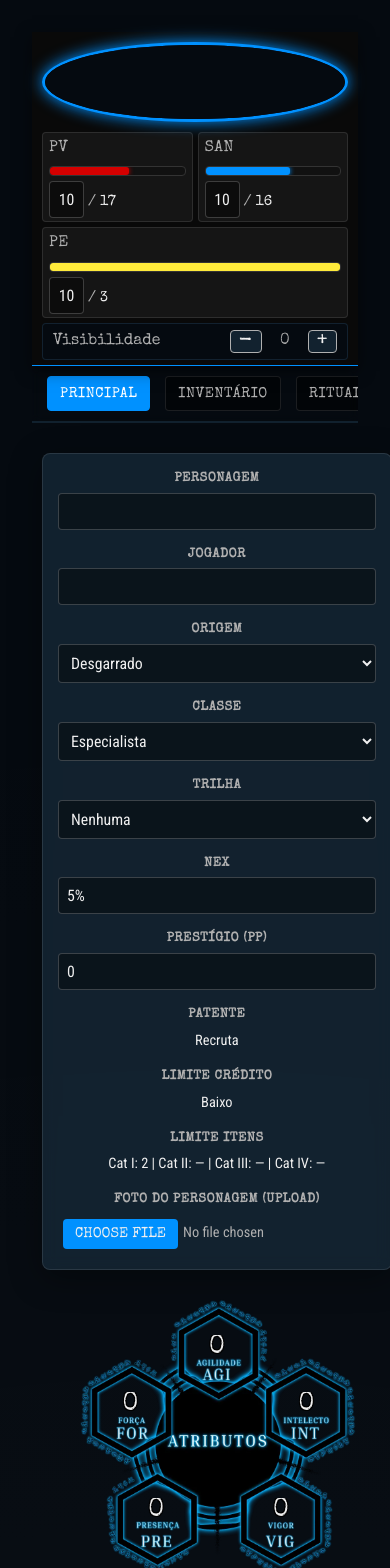
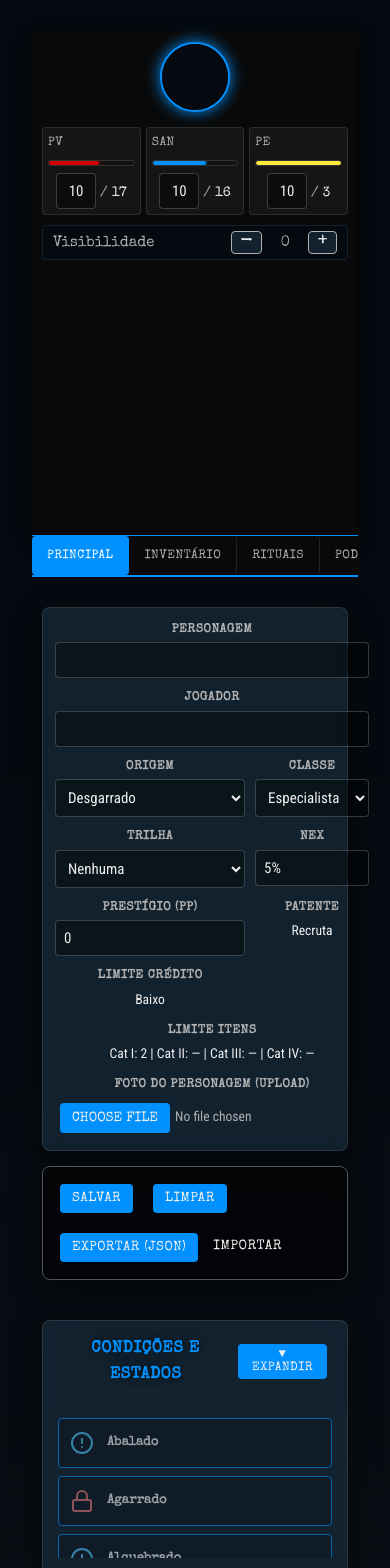
Before and after one commit to patrinhani/Rpg_plataform, a React (Vite) app: page / in a window 390 px wide. Shown: the top 1568 px of the page. Built offline with nearby package versions, Linux system fonts and the light colour scheme.

Commit message:
`Refactored responsive CSS styles for mobile and tablet devices`

```diff
--- a/src/styles/responsive.css
+++ b/src/styles/responsive.css
@@ -1,42 +1,8 @@
-/* css/responsive.css */
-/* (Ajustes para as novas barras de status na HUD) */
+/* src/styles/responsive.css */
+/* (VERSÃO "ENCAIXADA" E COMPACTA PARA MOBILE) */
 
-/* --- 1. Telas Médias (Tablets) --- */
+/* --- 1. Ajustes Gerais para Telas Menores (< 1100px) --- */
 @media (max-width: 1100px) {
-
-  /* --- RECURSOS (TABLET) --- */
-  .recursos-container-fixo {
-    padding: 10px;
-    flex-wrap: wrap;
-    justify-content: center;
-    gap: 10px;
-  }
-  .recursos-hud-itens {
-    justify-content: center;
-    width: 100%;
-    gap: 10px;
-    flex-grow: 0;
-    order: 1;
-  }
-  .personagem-imagem-container {
-    width: 90px;
-    height: 90px;
-    order: 2;
-  }
-  .recursos-hud-trackers {
-    width: 100%;
-    max-width: 450px;
-    order: 3;
-    flex-basis: auto;
-  }
-
-  /* Ajusta a posição das Abas */
-  .ficha-abas {
-    top: 250px; /* <-- AJUSTADO (era 220px) */
-    padding: 10px;
-  }
-
-  /* --- Layout da Ficha Principal (Tablet) --- */
   .ficha-container {
     grid-template-columns: 1fr 1fr;
     grid-template-areas:
@@ -46,352 +12,274 @@
       "pericias     pericias"
       "controles    controles"
       "calculo      calculo";
+    gap: 15px;
   }
 
+  /* Hexágono um pouco menor em tablets */
   .box-atributos {
-    max-width: 100%;
+    max-width: 450px;
   }
 
-  input[type="number"].input-hex {
-    font-size: 2.2em;
-    width: 55px;
+  /* Reposiciona inputs do hexágono para tablets */
+  #forca { top: 32%; left: 17%; }
+  #agilidade { top: 14%; left: 44%; }
+  #intelecto { top: 32%; left: 71%; }
+  #presenca { top: 64%; left: 25%; }
+  #vigor { top: 64%; left: 64%; }
+}
+
+/* --- 2. OTIMIZAÇÃO AGRESSIVA PARA MOBILE (< 768px) --- */
+@media (max-width: 768px) {
+
+  /* Reduz o tamanho base da fonte para caber mais coisa */
+  body {
+    font-size: 85%;
   }
 
-  /* --- AJUSTE FINO (TABLET) --- */
-  #forca {
-    top: 32%;
-    left: 18%;
-  }
-  #agilidade {
-    top: 14%;
-    left: 45%;
-  }
-  #intelecto {
-    top: 32%;
-    left: 72%;
-  }
-  #presenca {
-    top: 64%;
-    left: 26%;
-  }
-  #vigor {
-    top: 64%;
-    left: 64%;
-  }
-}
-
-/* --- 2. Telas Pequenas (Celulares) --- */
-@media (max-width: 768px) {
-  body {
-    font-size: 95%;
+  /* --- HUD (Status) Compacta --- */
+  .recursos-container-fixo {
+    position: relative; /* Rola com a página para não comer tela */
+    padding: 10px;
+    gap: 10px;
+    flex-direction: column;
+    align-items: stretch;
   }
 
-  .ficha-container,
-  .ficha-container-inventario {
+  /* Organiza PV, SAN e PE em uma linha horizontal apertada */
+  .recursos-hud-itens {
+    flex-direction: row;
+    flex-wrap: nowrap; /* Força ficar na mesma linha */
+    gap: 5px;
+    justify-content: space-between;
+  }
+
+  .recurso-hud-item {
+    padding: 5px;
+    min-width: 0; /* Permite encolher */
+    flex-basis: 33%;
+  }
+
+  .recurso-hud-item label {
+    font-size: 0.9em; /* Label menor */
+    margin-bottom: 2px;
+  }
+
+  /* Esconde a barra colorida se estiver muito apertado, ou deixa bem fina */
+  .hud-barra-container {
+    height: 6px;
+    margin-bottom: 2px;
+  }
+
+  .hud-numeros-container {
+    justify-content: center;
+  }
+
+  .hud-input-atual {
+    font-size: 1.1em;
+    width: 40px;
+    padding: 0;
+    height: auto;
+  }
+  .hud-separador, .hud-valor-max {
+    font-size: 1em;
+  }
+
+  /* Foto do personagem menor */
+  .personagem-imagem-container {
+    width: 70px;
+    height: 70px;
+    margin: 0 auto 5px auto;
+    border-width: 2px;
+    order: -1; /* Foto no topo */
+  }
+
+  /* --- Abas de Navegação "Grudadas" --- */
+  .ficha-abas {
+    top: 0; /* Gruda no topo da tela */
+    padding: 0;
+    gap: 0;
+    background: rgba(10, 10, 10, 0.98);
+    border-bottom: 2px solid var(--cor-destaque);
+    overflow-x: auto; /* Scroll horizontal */
+    justify-content: flex-start;
+    white-space: nowrap;
+    z-index: 1000;
+    scrollbar-width: none; /* Esconde scrollbar Firefox */
+  }
+  .ficha-abas::-webkit-scrollbar { display: none; } /* Esconde scrollbar Chrome */
+
+  .ficha-aba-link {
+    padding: 12px 15px;
+    font-size: 0.9em;
+    border: none;
+    background: transparent;
+    border-right: 1px solid rgba(255,255,255,0.1);
+    margin: 0;
+  }
+  .ficha-aba-link.active {
+    background-color: var(--cor-destaque);
+    color: #fff;
+  }
+
+  /* --- Layout Principal em Coluna Única --- */
+  .ficha-container {
+    display: flex;
+    flex-direction: column;
     padding: 10px;
     gap: 15px;
   }
+
+  /* Caixas mais compactas */
   .box {
-    padding: 15px;
+    padding: 12px;
+    gap: 10px;
   }
 
-  /* --- RECURSOS (CELULAR) --- */
-  .recursos-container-fixo {
-    padding: 10px 10px 5px 10px;
-    flex-direction: row;
-    flex-wrap: wrap;
-    justify-content: center;
+  /* Títulos das caixas menores */
+  .titulo-bloco, h2 {
+    font-size: 1.2em;
+    margin-bottom: 10px;
+    padding-bottom: 5px;
+  }
+
+  /* --- Hexágono de Atributos (Redimensionado) --- */
+  .box-atributos {
+    width: 280px; /* Tamanho fixo menor para mobile */
+    height: 280px;
+    margin: 0 auto; /* Centralizado */
+  }
+
+  /* Ajuste fino das posições dos números no Hexágono Pequeno */
+  input[type="number"].input-hex {
+    font-size: 1.8em;
+    width: 45px;
+    height: 40px;
+  }
+  #forca { top: 30%; left: 15%; }
+  #agilidade { top: 12%; left: 43%; }
+  #intelecto { top: 30%; left: 70%; }
+  #presenca { top: 63%; left: 23%; }
+  #vigor { top: 63%; left: 62%; }
+
+  /* --- Identidade (Campos lado a lado quando der) --- */
+  .box-identidade {
+    display: grid;
+    grid-template-columns: 1fr 1fr; /* Tenta colocar 2 por linha */
     gap: 10px;
   }
-  .recursos-hud-itens {
-    flex-direction: column; /* Empilha PV, SAN, PE */
-    width: auto;
-    gap: 8px; /* <-- AJUSTADO (era 5px) */
-    order: 1;
-    flex-grow: 1;
+  /* Nome e Jogador ocupam linha inteira */
+  .box-identidade .campo-horizontal:nth-child(1),
+  .box-identidade .campo-horizontal:nth-child(2) {
+    grid-column: span 2;
   }
-  .recurso-hud-item {
-    padding: 8px 10px; /* <-- AJUSTADO (era 4px 8px) */
+
+  /* --- Perícias (Grade Compacta) --- */
+  .pericias-grid-container {
+    grid-template-columns: repeat(2, 1fr); /* 2 Colunas fixas */
+    gap: 8px;
+  }
+  .pericia-item {
+    min-height: 90px; /* Menor altura */
+    padding: 8px;
+  }
+  .pericia-item span:first-child {
+    font-size: 0.8em;
+    white-space: nowrap;
+    overflow: hidden;
+    text-overflow: ellipsis;
+  }
+  .pericia-bonus-texto {
+    font-size: 1.6em;
+  }
+  .pericia-dado-shape {
+    width: 35px;
+    height: 40px;
+  }
+  .pericia-dado-texto {
+    font-size: 0.7em;
+  }
+
+  /* --- Defesa e Status --- */
+  .box-defesa {
+    display: flex;
+    flex-direction: column;
+  }
+  .valor-total-bloco {
+    display: flex;
+    justify-content: space-between;
+    align-items: center;
+    padding: 5px 15px;
+  }
+  .valor-total-bloco .valor-grande {
+    font-size: 2.5em;
+  }
+  .campos-linha-defesa {
     gap: 5px;
   }
-  .recurso-hud-item label {
-    font-size: 1.1em; /* <-- AJUSTADO (era 1em) */
-    margin-right: auto;
+  .campo-valor-simples {
+    padding: 5px;
   }
-  .hud-input-atual {
-    font-size: 1.1em;
-    width: 45px;
+  .campo-valor-simples label {
+    font-size: 0.7em;
   }
-  .hud-separador, .hud-valor-max {
+  .campo-valor-simples .valor {
+    font-size: 1.4em;
+  }
+
+  /* --- Inventário --- */
+  .loja-lista-itens,
+  #lista-inventario-pessoal {
+    grid-template-columns: 1fr; /* 1 coluna para cards de item */
+  }
+  .item-card {
+    margin-bottom: 5px;
+  }
+  .item-header {
+    padding: 8px 10px;
+  }
+  .item-header h3 {
     font-size: 1.1em;
   }
 
-  .personagem-imagem-container {
-    width: 100px;
-    height: 100px;
-    order: 2;
+  /* --- Modais --- */
+  .modal-conteudo {
+    width: 98%;
+    height: auto;
+    max-height: 95vh;
+    padding: 0;
+  }
+  .modal-body {
+    padding: 10px;
+  }
+  /* Ajuste para inputs em modais não ficarem gigantes */
+  .form-custom-grid {
+    grid-template-columns: 1fr 1fr;
+    gap: 8px;
   }
 
-  .recursos-hud-trackers {
-    width: 100%;
-    order: 3;
-    flex-basis: 100%;
-    max-width: none;
-    margin-top: 5px;
-  }
-
-  /* Ajusta a posição das Abas */
-  .ficha-abas {
-    top: 275px; /* <-- AJUSTADO (era 250px) */
-    padding: 5px 10px;
-    gap: 5px;
-    overflow-x: auto;
-    flex-wrap: nowrap;
-  }
-
-  /* ... (o restante do arquivo .css responsivo permanece o mesmo) ... */
-  .ficha-aba-link {
-    font-size: 1em;
-    padding: 8px 12px;
-    flex-shrink: 0;
-  }
-
-  .ficha-container {
-    grid-template-columns: 1fr;
-    grid-template-areas:
-      "identidade"
-      "atributos"
-      "defesa"
-      "acoes-defesa"
-      "resistencias"
-      "pericias"
-      "controles"
-      "calculo";
-  }
-
-  .box-atributos {
-     max-width: 400px;
-  }
-
-  input[type="number"].input-hex {
-    font-size: 2.2em;
-    width: 55px;
-  }
-
-  #forca {
-    top: 31%;
-    left: 16%;
-  }
-  #agilidade {
-    top: 13%;
-    left: 44%;
-  }
-  #intelecto {
-    top: 31%;
-    left: 71%;
-  }
-  #presenca {
-    top: 64%;
-    left: 24%;
-  }
-  #vigor {
-    top: 64%;
-    left: 63%;
-  }
-
-  .pericias-grid-container {
-    grid-template-columns: repeat(auto-fill, minmax(110px, 1fr));
-    gap: 8px;
-  }
-  .pericia-item {
-    min-height: 100px;
-    padding: 8px;
-  }
-  .pericia-item span:first-child {
-    font-size: 0.9em;
-    line-height: 1.1;
-  }
-  .pericia-bonus-container {
-    gap: 5px;
-  }
-  .pericia-dado-shape {
-    width: 40px;
-    height: 44px;
-  }
-  .pericia-dado-texto {
-    font-size: 0.8em;
-  }
-  .pericia-bonus-texto {
-    font-size: 1.5em;
-  }
-  .pericia-item select {
-    font-size: 0.8em;
-    padding: 4px;
-  }
-
-  .box-controles {
-    gap: 5px;
-  }
-  .box-controles button,
-  .box-controles .btn-importar-label {
-    flex-grow: 1;
-    text-align: center;
-    margin: 2px;
-  }
-  .seletor-tema {
-    width: 100%;
-    margin-left: 0;
-  }
-  .seletor-tema select {
-    width: 100%;
-  }
-
-  .modal-conteudo {
-    width: 95vw;
-    max-height: 90vh;
-  }
-  .modal-abas {
-    justify-content: flex-start;
-    overflow-x: auto;
-    flex-wrap: nowrap;
-    padding-bottom: 5px;
-  }
-  .form-custom-grid {
-    grid-template-columns: 1fr;
-  }
-  .modal-conteudo.modal-grande {
-    max-width: 95vw;
-  }
-
+  /* Remove fundo parallax pesado */
   #parallax-background {
     display: none;
   }
 }
 
-/* --- 3. Telas Pequenas (Celulares em Retrato) --- */
-@media (max-width: 480px) {
-  body {
-    font-size: 90%;
+/* --- 3. Telas "Micro" (iPhone SE, Fold fechado - < 360px) --- */
+@media (max-width: 360px) {
+  .pericias-grid-container {
+    grid-template-columns: 1fr; /* 1 coluna se for muito pequeno */
   }
-
-  .ficha-abas {
-    top: 240px;
+  .box-identidade {
+    grid-template-columns: 1fr; /* 1 coluna */
   }
-
+  .box-identidade .campo-horizontal {
+    grid-column: span 1 !important;
+  }
   .box-atributos {
-     max-width: 320px;
+    width: 240px;
+    height: 240px;
   }
   input[type="number"].input-hex {
-    font-size: 1.8em;
-    width: 45px;
-  }
-
-  #forca {
-    top: 31%;
-    left: 16%;
-  }
-  #agilidade {
-    top: 13%;
-    left: 43%;
-  }
-  #intelecto {
-    top: 31%;
-    left: 71%;
-  }
-  #presenca {
-    top: 64%;
-    left: 24%;
-  }
-  #vigor {
-    top: 64%;
-    left: 63%;
-  }
-
-  .pericias-grid-container {
-    grid-template-columns: repeat(auto-fill, minmax(100px, 1fr));
-    gap: 5px;
-  }
-  .pericia-item {
-    min-height: 90px;
-  }
-  .pericia-bonus-container {
-    gap: 4px;
-  }
-  .pericia-dado-shape {
-    width: 35px;
-    height: 38px;
-  }
-  .pericia-dado-texto {
-    font-size: 0.7em;
-  }
-  .pericia-bonus-texto {
-    font-size: 1.3em;
-  }
-
-  .loja-lista-itens {
-    grid-template-columns: 1fr;
-  }
-
-  #lista-selecao-pericia {
-    flex-direction: column;
-    gap: 8px;
-  }
-  #lista-selecao-pericia li {
-    flex-basis: auto;
-  }
-
-  /* --- RECURSOS (CELULAR PEQUENO) --- */
-  .recursos-container-fixo {
-    gap: 5px;
-  }
-  .recursos-hud-itens {
-    flex-direction: row;
-    flex-wrap: wrap;
-    gap: 5px;
-  }
-  .recurso-hud-item {
-    flex-basis: calc(50% - 3px);
-    flex-grow: 1;
-    padding: 3px 6px;
-    min-width: 120px;
-  }
-  .hud-input-atual {
-    font-size: 1em;
+    font-size: 1.4em;
     width: 35px;
   }
-  .hud-separador, .hud-valor-max {
-    font-size: 1em;
-  }
-  .personagem-imagem-container {
-    width: 80px;
-    height: 80px;
-    order: -1;
-    margin: 0 auto 5px auto;
-    flex-basis: 100%;
-  }
-  .recursos-hud-trackers {
-    margin-top: 0;
-  }
-  .ficha-abas {
-    top: 255px;
-  }
-
-  .box-defesa {
-    grid-template-columns: 1fr;
-    gap: 15px;
-  }
-
-  .campos-linha-defesa {
-    gap: 8px;
-  }
-
-  .box-acoes-defesa .acoes-grid {
-    gap: 8px;
-    grid-template-columns: 1fr;
-  }
-
-  .box-resistencias .resistencias-grid {
-    gap: 8px;
-    grid-template-columns: repeat(auto-fit, minmax(80px, 1fr));
-  }
 }
```
